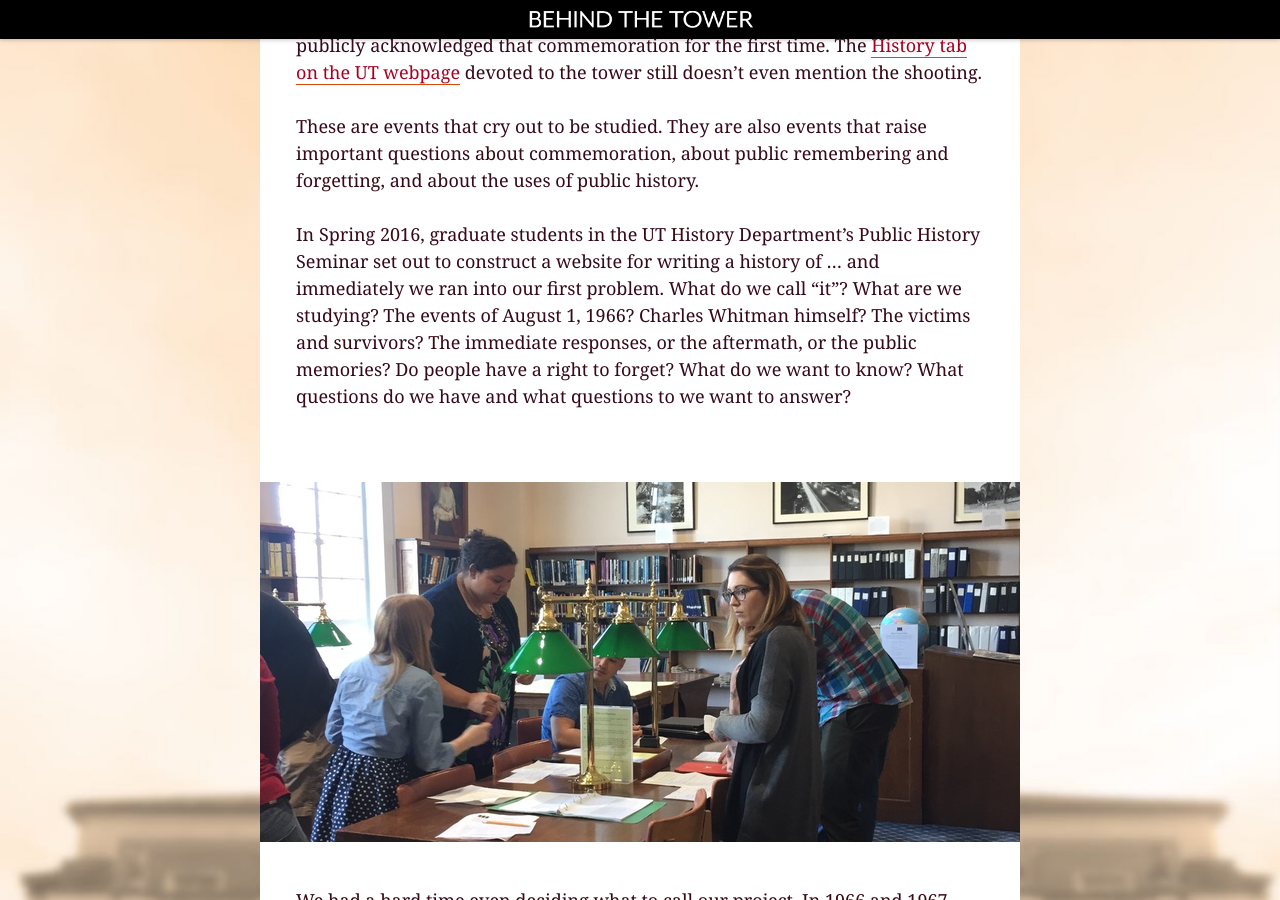
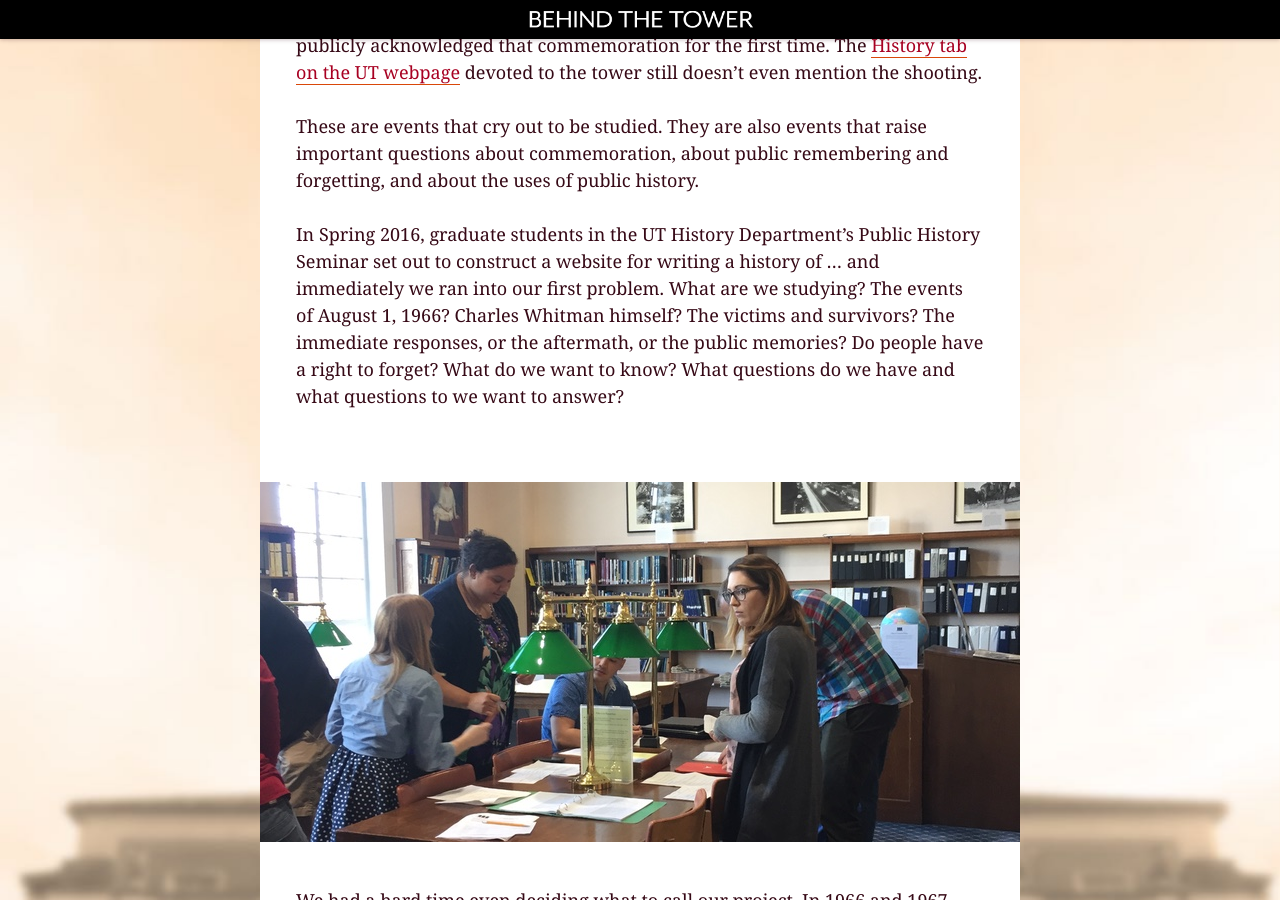
Before and after one commit to utexas-public-history/tower, a Jekyll site: the page built from index.md, in a window 1280 px wide and 900 px high, scrolled down 1769 px. Built offline with Jekyll 4.4.1, drawn with Linux system fonts in a browser that asks for light colours.

Commit message:
Copy update on intro essay

```diff
--- a/index.md
+++ b/index.md
@@ -20,7 +20,7 @@ Bullet holes remained in the concrete and balustrades around the tower when I ar
 
 These are events that cry out to be studied. They are also events that raise important questions about commemoration, about public remembering and forgetting, and about the uses of public history.
 
-In Spring 2016, graduate students in the UT History Department’s Public History Seminar set out to construct a website for writing a history of … and immediately we ran into our first problem.  What do we call “it”? What are we studying? The events of August 1, 1966? Charles Whitman himself? The victims and survivors? The immediate responses, or the aftermath, or the public memories? Do people have a right to forget? What do we want to know? What questions do we have and what questions to we want to answer?
+In Spring 2016, graduate students in the UT History Department’s Public History Seminar set out to construct a website for writing a history of … and immediately we ran into our first problem. What are we studying? The events of August 1, 1966? Charles Whitman himself? The victims and survivors? The immediate responses, or the aftermath, or the public memories? Do people have a right to forget? What do we want to know? What questions do we have and what questions to we want to answer?
 
 <div class="full-width"><img src="{{ site.baseurl }}/images/homepage/group-photo-1.jpg" alt="Group photo in archives" /></div>
 
```
